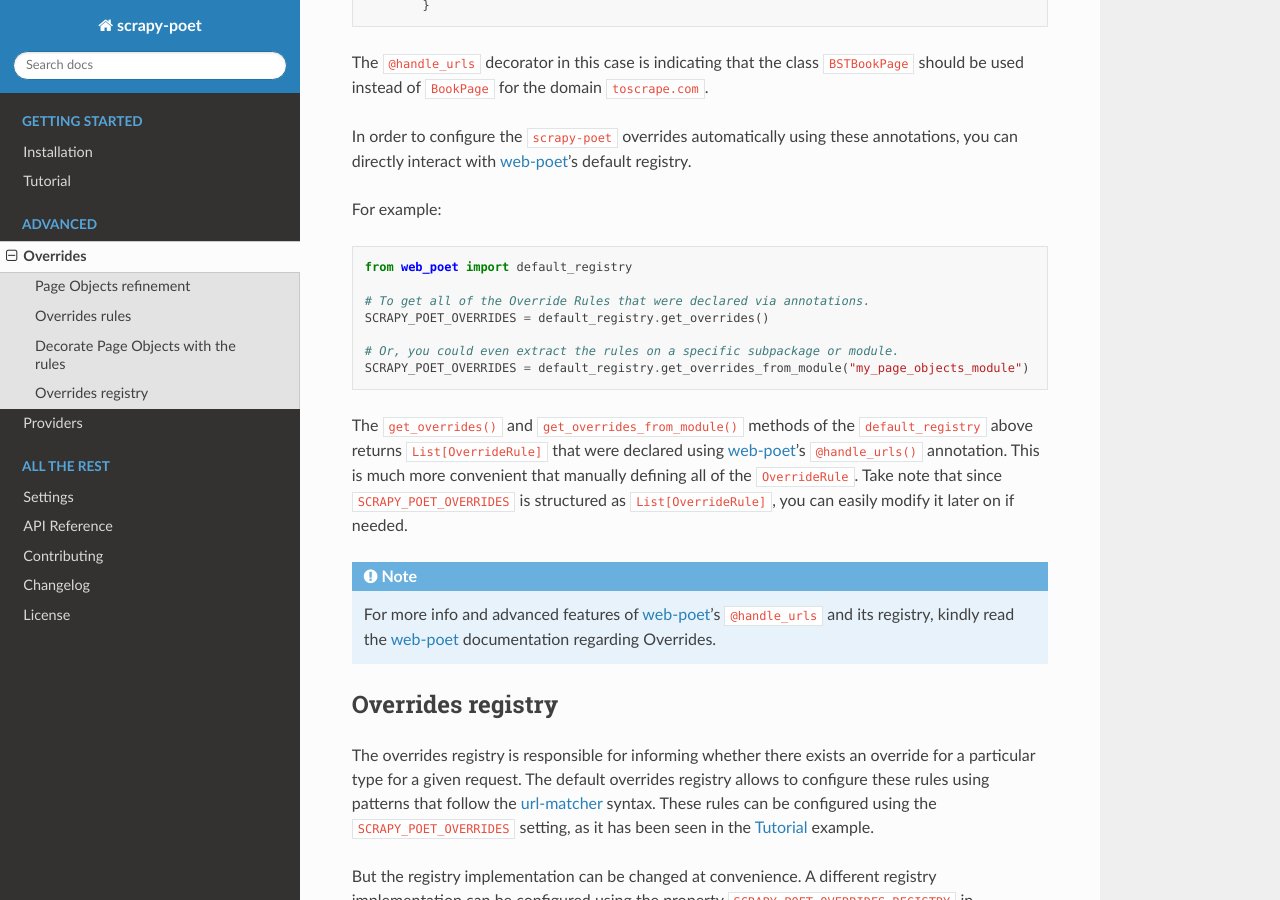
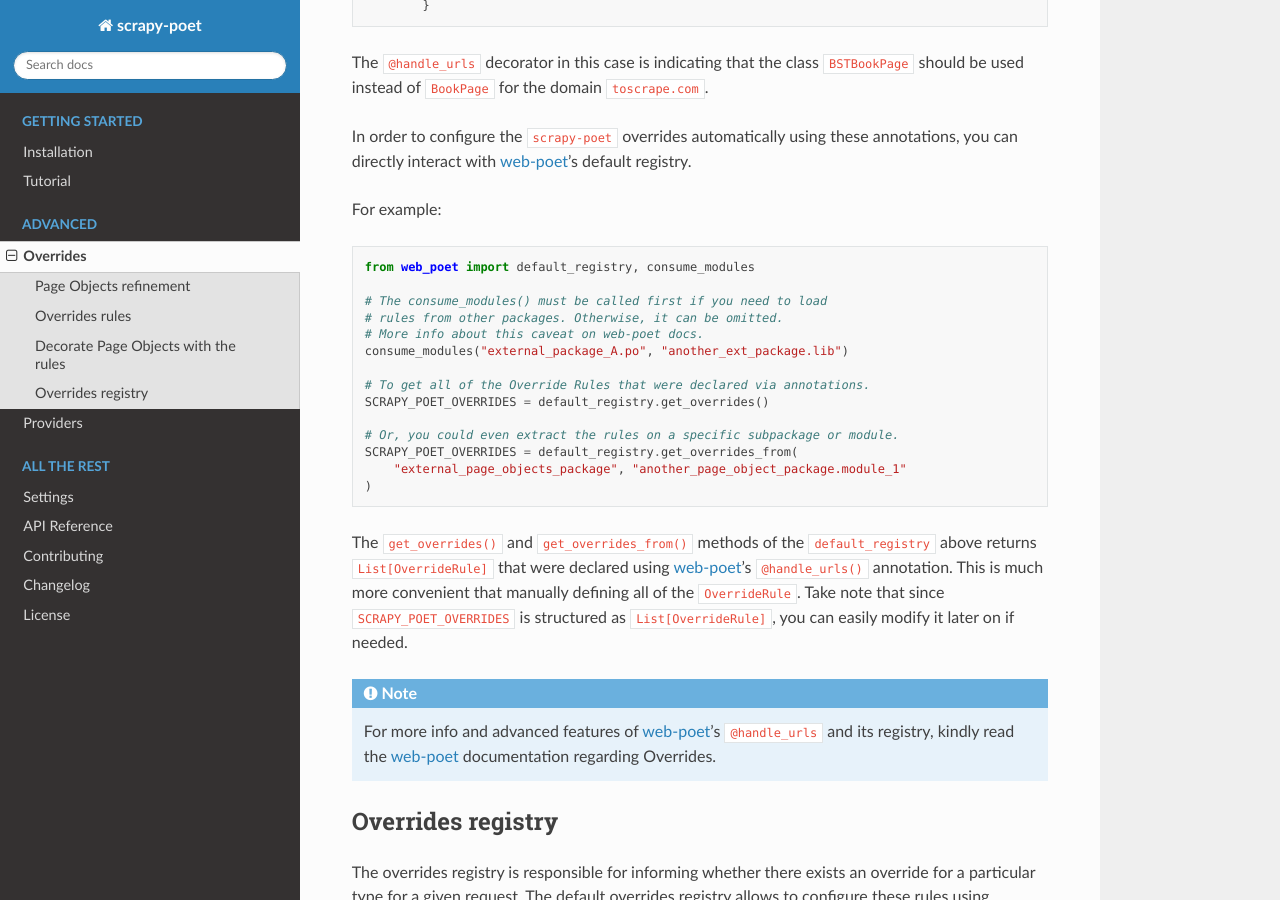
Before and after one commit to scrapinghub/scrapy-poet, a Sphinx documentation site: the page built from docs/overrides.rst, in a window 1280 px wide and 900 px high, scrolled down 2354 px. Built offline with Sphinx 7.4.7 and the Read the Docs theme 2.0.0, drawn with Linux system fonts in a browser that asks for light colours.

Commit message:
update docs to reflect new changes from web-poet

```diff
--- a/docs/overrides.rst
+++ b/docs/overrides.rst
@@ -140,15 +140,22 @@
 
 .. code-block:: python
 
-    from web_poet import default_registry
+    from web_poet import default_registry, consume_modules
+
+    # The consume_modules() must be called first if you need to load
+    # rules from other packages. Otherwise, it can be omitted.
+    # More info about this caveat on web-poet docs.
+    consume_modules("external_package_A.po", "another_ext_package.lib")
 
     # To get all of the Override Rules that were declared via annotations.
     SCRAPY_POET_OVERRIDES = default_registry.get_overrides()
 
     # Or, you could even extract the rules on a specific subpackage or module.
-    SCRAPY_POET_OVERRIDES = default_registry.get_overrides_from_module("my_page_objects_module")
+    SCRAPY_POET_OVERRIDES = default_registry.get_overrides_from(
+        "external_page_objects_package", "another_page_object_package.module_1"
+    )
 
-The ``get_overrides()`` and ``get_overrides_from_module()`` methods of the
+The ``get_overrides()`` and ``get_overrides_from()`` methods of the
 ``default_registry`` above returns ``List[OverrideRule]`` that were declared
 using `web-poet`_'s ``@handle_urls()`` annotation. This is much more convenient
 that manually defining all of the ``OverrideRule``. Take note that since
```
Also changed, not shown: docs/intro/tutorial.rst (+6 -1 lines), 1 other file.
